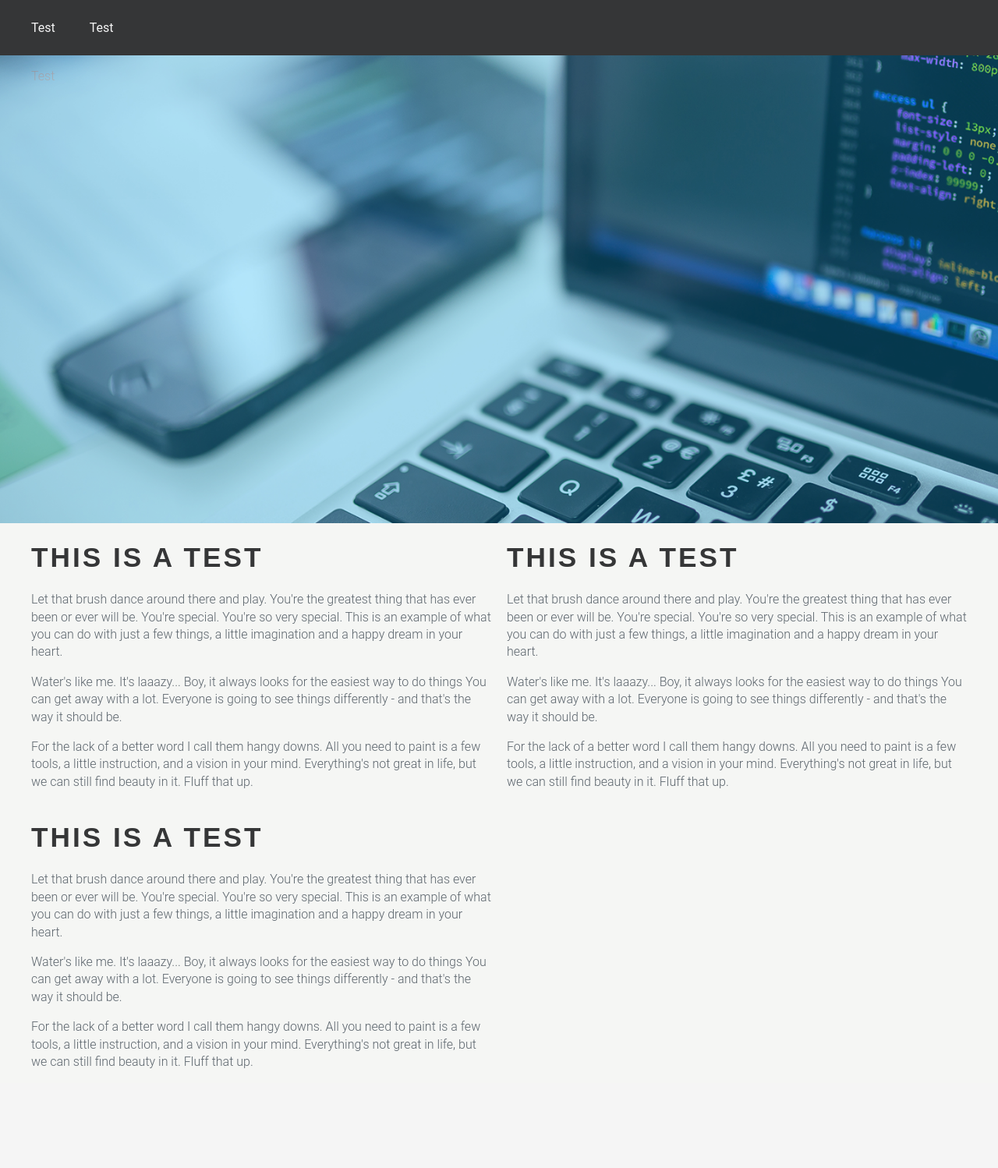
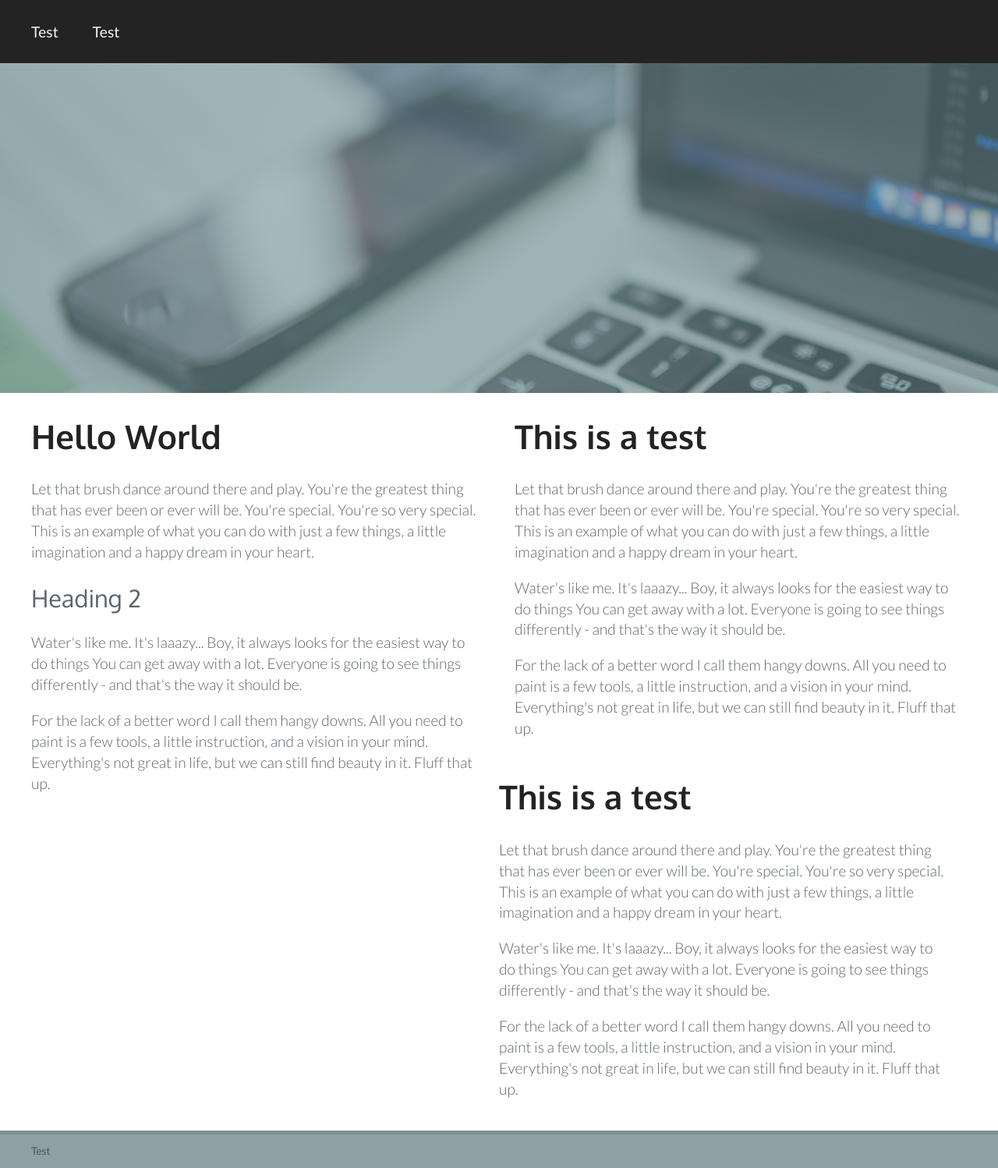
Before and after one commit to mmitchell413/portfolio, a PHP site: page / in a window 1280 px wide. Shown: the whole page at 78% size. Before the commit the page ends 1370 px from the top, so only its background shows below. Run offline with PHP 8.4, Linux system fonts and the light colour scheme; some libraries are stand-ins or nearby versions.

Commit message:
continue HTML mockup
continue HTML mockup

```diff
--- a/css/main.css
+++ b/css/main.css
@@ -8,10 +8,11 @@ body {
   margin: 0;
   padding: 0;
   font-weight: 400;
+  font-size: 1.2em;
   box-sizing: border-box;
-  background-color: #f5f6f4;
+  background-color: #ffffff;
   width: 100%;
-  font-family: "Roboto", sans-serif; }
+  font-family: "Lato", sans-serif; }
 
 .main {
   padding: 40px;
@@ -24,14 +25,12 @@ body {
   background-color: #fff; }
 
 header, h1, h2 {
-  font-family: "Raleway", sans-serif; }
+  font-family: "Oxygen", sans-serif; }
 
 h1 {
   font-size: 2.2em;
   font-weight: 700;
-  letter-spacing: 3px;
-  color: #353637;
-  text-transform: uppercase; }
+  color: #232323; }
 
 h2 {
   color: #5b646c;
@@ -57,13 +56,15 @@ ul {
   overflow: hidden; }
   .grid div {
     float: left; }
+  .grid .clear {
+    clear: both; }
   .grid .grid-1-2 {
     width: 50%; }
   .grid .grid-1-2:nth-child(odd) {
     padding-left: 0px;
-    padding-right: 10px; }
+    padding-right: 20px; }
   .grid .grid-1-2:nth-child(even) {
-    padding-left: 10px;
+    padding-left: 20px;
     padding-right: 0px; }
   .grid .grid-1-3 {
     width: 33.33333333%; }
@@ -96,13 +97,15 @@ ul {
 
 .colors > div {
   float: left;
-  margin-right: 40px; }
+  margin-right: 40px;
+  overflow: visible; }
 
 .color {
   display: inline-block;
+  overflow: visible;
   margin: 5px; }
   .color .blue {
-    background-color: #2671FF; }
+    background-color: #276179; }
   .color .blue-bering {
     background-color: #096BE8; }
   .color .blue-pop {
@@ -122,7 +125,7 @@ ul {
   .color .green-lime {
     background-color: #a5ef9f; }
   .color .gray-granite {
-    background-color: #353637; }
+    background-color: #232323; }
   .color .gray-doom {
     background-color: #5b646c; }
   .color .white-off {
@@ -152,7 +155,9 @@ input {
   width: 100%;
   border: 1px solid #ddd;
   box-shadow: 3px 3px 3px rgba(0, 0, 0, 0.05) inset;
-  padding: 20px;
+  padding: 15px;
+  font-size: 1em;
+  font-weight: 300;
   display: inline-block;
   border-radius: 3px;
   font-family: "Roboto", sans-serif; }
@@ -162,7 +167,7 @@ input {
   width: 100%; }
 
 label {
-  font-family: "Raleway", sans-serif;
+  font-family: "Oxygen", sans-serif;
   text-transform: uppercase;
   font-color: #5b646c;
   font-size: 10px;
@@ -181,7 +186,7 @@ input[type="text"].error {
   border: 1px solid #f7c7c7; }
 
 input[type="text"]:focus, input[type="password"]:focus {
-  border: 1px solid #2671FF; }
+  border: 1px solid #276179; }
 
 input[type="text"].error:focus {
   color: #f22f2f;
@@ -192,7 +197,7 @@ input[type="text"].error:focus {
 ----------------------------------------------------------*/
 .top-nav {
   width: 100%;
-  background-color: #353637;
+  background-color: #232323;
   color: #f5f5f5;
   padding: 10px 0; }
 
@@ -201,16 +206,25 @@ input[type="text"].error:focus {
   list-style: none;
   padding: 0 40px 0 0; }
 
+/* FOOTER STYLES
+----------------------------------------------------------*/
+footer {
+  background-color: #8EA0A3;
+  border-top: 5px #7f8f92 solid;
+  margin-top: 20px;
+  color: #465254;
+  font-size: .7em; }
+
 /* IMAGE STYLES
 -----------------------------------------------------------*/
 /* hero image */
 .hero-img {
   background-image: url("../img/hero.png");
   background-size: cover;
-  height: 600px; }
+  height: 423px; }
   .hero-img .hero-img__color-overlay {
-    opacity: .3;
-    background-color: #13BBFF;
-    height: 600px; }
+    opacity: .6;
+    background-color: #6F9196;
+    height: 423px; }
 
 /*# sourceMappingURL=main.css.map */
--- a/css/main.scss
+++ b/css/main.scss
@@ -1,4 +1,4 @@
-$blue: #2671FF;
+$blue: #276179;
 $blue-bering: #096BE8;
 $blue-pop: #1792FF;
 $blue-sapphire: #0793E8;
@@ -8,9 +8,10 @@ $red-salmon: #e45d5d;
 $red-love: #f7c7c7;
 $green-lush: #5fda68;
 $green-lime: #a5ef9f;
-$gray-granite: #353637;
+$gray-granite: #232323;
 $gray-doom: #5b646c;
 $white-off: #f5f5f5;
+$white: #ffffff;
 
 @mixin transition($time){
 	-webkit-transition: all $time;
@@ -18,11 +19,14 @@ $white-off: #f5f5f5;
 	-o-transition: all $time;
 	transition: all $time;
 }
-@mixin font-raleway(){
-	font-family: "Raleway", sans-serif;
+@mixin font-oxygen(){
+	font-family: "Oxygen", sans-serif;
 }
 @mixin font-roboto(){
 	font-family: "Roboto", sans-serif;
+}
+@mixin font-lato(){
+    font-family: "Lato", sans-serif;
 }
 @mixin color(){
 	width:20px;
@@ -40,10 +44,11 @@ body{
 	margin:0;
 	padding:0;
 	font-weight:400;
+    font-size:1.2em;
 	box-sizing:border-box;
-	background-color:#f5f6f4;
+	background-color:$white;
 	width:100%;
-	@include font-roboto;
+	@include font-lato;
 }
 
 .main{
@@ -58,15 +63,13 @@ body{
 }
 
 header{
-	@include font-raleway;
+	@include font-oxygen;
 }
 h1{
 	@extend header;
 	font-size:2.2em;
 	font-weight:700;
-	letter-spacing:3px;
 	color:$gray-granite;
-	text-transform:uppercase;
 }
 h2{
 	@extend header;
@@ -95,15 +98,18 @@ ul{
     div{
         float:left;
     }
+    .clear{
+        clear:both;
+    }
 	.grid-1-2{
 		width:50%;
 	}
     .grid-1-2:nth-child(odd){
         padding-left:0px;
-        padding-right:10px;
+        padding-right:20px;
     }
     .grid-1-2:nth-child(even){
-        padding-left:10px;
+        padding-left:20px;
         padding-right:0px;
     }
 	.grid-1-3{
@@ -153,9 +159,11 @@ ul{
 .colors > div{
 	float:left;
 	margin-right:40px;
+    overflow:visible;
 }
 .color{
 	display:inline-block;
+    overflow:visible;
 	margin:5px;
 		.blue{
 			background-color:$blue;
@@ -220,7 +228,9 @@ input{
 	width:100%;
 	border:1px solid #ddd;
 	box-shadow:3px 3px 3px rgba(0,0,0,.05) inset;
-	padding:20px;
+	padding:15px;
+    font-size:1em;
+    font-weight:300;
 	display:inline-block;
 	border-radius:3px;
 	@include font-roboto;
@@ -230,7 +240,7 @@ input{
 	width:100%;
 }
 label{
-	@include font-raleway;
+	@include font-oxygen;
 	text-transform:uppercase;
 	font-color:$gray-doom;
 	font-size:10px;
@@ -272,6 +282,18 @@ input[type="text"].error:focus{
 }
 
 
+/* FOOTER STYLES
+----------------------------------------------------------*/
+
+footer{
+    background-color:#8EA0A3;
+    border-top:5px #7f8f92 solid;
+    margin-top:20px;
+    color:#465254;
+    font-size:.7em;
+}
+
+
 /* IMAGE STYLES
 -----------------------------------------------------------*/
 
@@ -279,10 +301,10 @@ input[type="text"].error:focus{
 .hero-img{
     background-image:url('../img/hero.png');
     background-size:cover;
-    height:600px;
+    height:423px;
     .hero-img__color-overlay{
-        opacity:.3;
-        background-color:$blue-seashore;
-        height:600px;
+        opacity:.6;
+        background-color:#6F9196;
+        height:423px;
     }
 }
--- a/index.html
+++ b/index.html
@@ -7,6 +7,10 @@
 
         <!-- CSS -->
         <link rel="stylesheet" href="css/main.css" type="text/css">
+
+        <!-- Fonts -->
+        <link href='https://fonts.googleapis.com/css?family=Oxygen:400,700' rel='stylesheet' type='text/css'>
+        <link href='https://fonts.googleapis.com/css?family=Lato:400,700,300' rel='stylesheet' type='text/css'>
     </head>
 
     <body>
@@ -21,16 +25,16 @@
         <div class="hero-img">
             <div class="hero-img__color-overlay">
                 <div class="container">
-                    <p>Test</p>
+
                 </div>
             </div>
         </div>
         <div class="container">
             <div class="grid">
                 <div class="grid-1-2">
-                    <h1>This is a test</h1>
+                    <h1>Hello World</h1>
                     <p>Let that brush dance around there and play. You're the greatest thing that has ever been or ever will be. You're special. You're so very special. This is an example of what you can do with just a few things, a little imagination and a happy dream in your heart.</p>
-
+                    <h2>Heading 2</h2>
 <p>Water's like me. It's laaazy... Boy, it always looks for the easiest way to do things You can get away with a lot. Everyone is going to see things differently - and that's the way it should be.</p>
 
 <p>For the lack of a better word I call them hangy downs. All you need to paint is a few tools, a little instruction, and a vision in your mind. Everything's not great in life, but we can still find beauty in it. Fluff that up.</p>
@@ -53,5 +57,12 @@
                 </div>
             </div>
         </div>
+        <footer>
+            <div class="container">
+                <ul>
+                    <li>Test</li>
+                </ul>
+            </div>
+        </footer>
     </body>
 </html>
--- a/style-guide.html
+++ b/style-guide.html
@@ -4,7 +4,8 @@
 <meta http-equiv="Content-Type" content="text/html; charset=utf-8" />
 <title>Portfolio Style Guide</title>
 <link href="css/main.css" rel="stylesheet" type="text/css">
-<link href='http://fonts.googleapis.com/css?family=Raleway:700,400|Roboto:700,400,300|Roboto+Condensed' rel='stylesheet' type='text/css'>
+<link href='https://fonts.googleapis.com/css?family=Oxygen:400,700' rel='stylesheet' type='text/css'>
+<link href='https://fonts.googleapis.com/css?family=Lato:400,700,300' rel='stylesheet' type='text/css'>
 </head>
 
 <body>
```
Also changed, not shown: img/hero.png, img/hero2.png (added), 1 other file.
